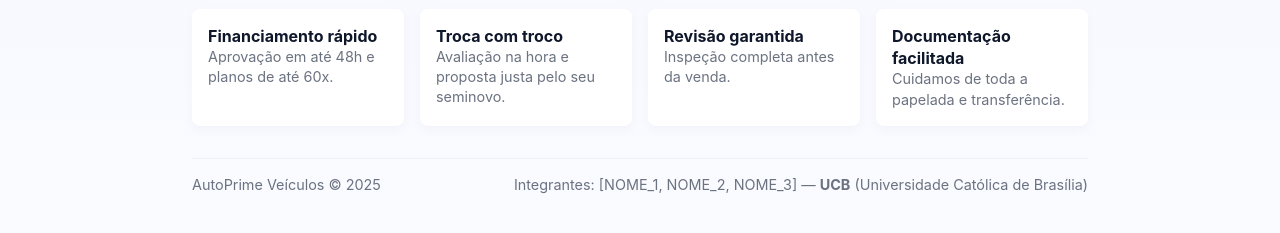
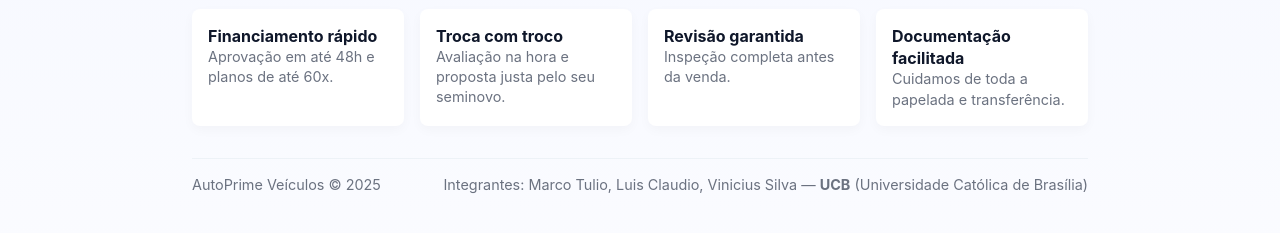
Before and after one commit to luisclaudiogodoy14-hash/autoprime, a plain HTML site: page servicos.html in a window 1280 px wide. Shown: the part 133-366 px from the top of the page. Drawn offline with Linux system fonts and the light colour scheme.

Commit message:
Update servicos.html

```diff
--- a/servicos.html
+++ b/servicos.html
@@ -36,7 +36,7 @@
 <footer class="site-footer">
   <div class="footer-content">
     <div>AutoPrime Veículos © 2025</div>
-    <div>Integrantes: [NOME_1, NOME_2, NOME_3] — <strong>UCB</strong> (Universidade Católica de Brasília)</div>
+    <div>Integrantes: Marco Tulio, Luis Claudio, Vinicius Silva — <strong>UCB</strong> (Universidade Católica de Brasília)</div>
   </div>
 </footer>
 
```
